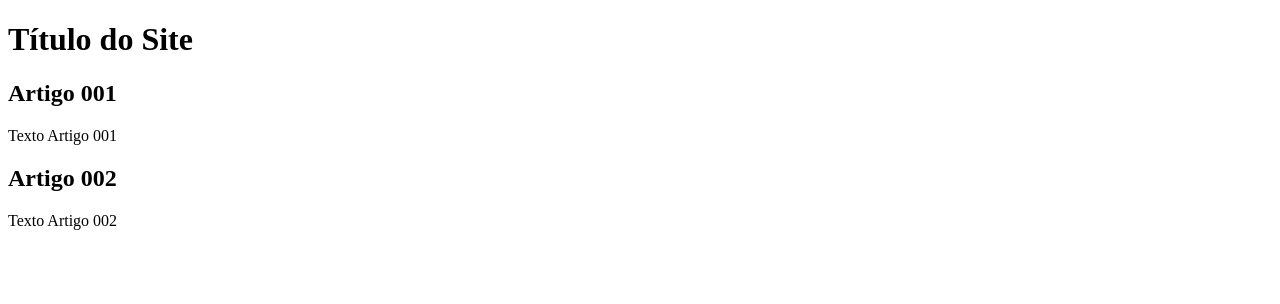
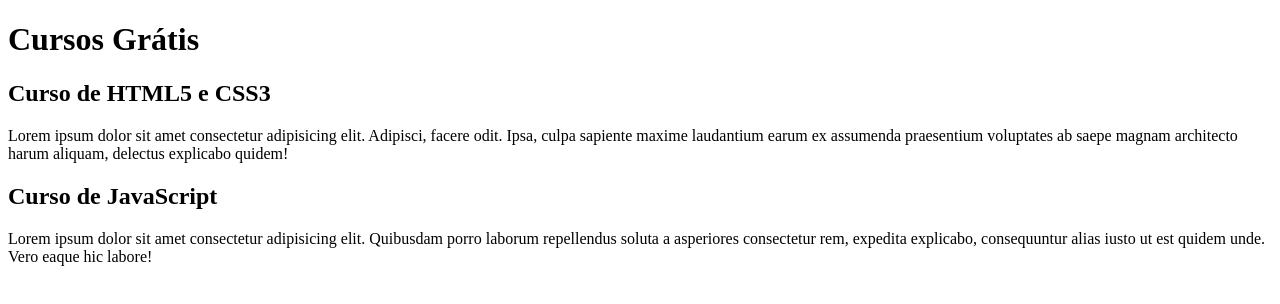
Before and after one commit to RobsonLF/projeto_site_branch, a plain HTML site: page index.html in a window 1280 px wide. Drawn offline with Linux system fonts and the light colour scheme.

Commit message:
inicio do conteudo

```diff
--- a/index.html
+++ b/index.html
@@ -8,15 +8,15 @@
 <body>
     <main>
         <header>
-            <h1>Título do Site</h1>
+            <h1>Cursos Grátis</h1>
         </header>
         <article>
-            <h2>Artigo 001</h2>
-            <p>Texto Artigo 001</p>
+            <h2>Curso de HTML5 e CSS3</h2>
+            <p>Lorem ipsum dolor sit amet consectetur adipisicing elit. Adipisci, facere odit. Ipsa, culpa sapiente maxime laudantium earum ex assumenda praesentium voluptates ab saepe magnam architecto harum aliquam, delectus explicabo quidem!</p>
         </article>
         <article>
-            <h2>Artigo 002</h2>
-            <p>Texto Artigo 002</p>
+            <h2>Curso de JavaScript</h2>
+            <p>Lorem ipsum dolor sit amet consectetur adipisicing elit. Quibusdam porro laborum repellendus soluta a asperiores consectetur rem, expedita explicabo, consequuntur alias iusto ut est quidem unde. Vero eaque hic labore!</p>
         </article>
     </main>
 </body>
```
